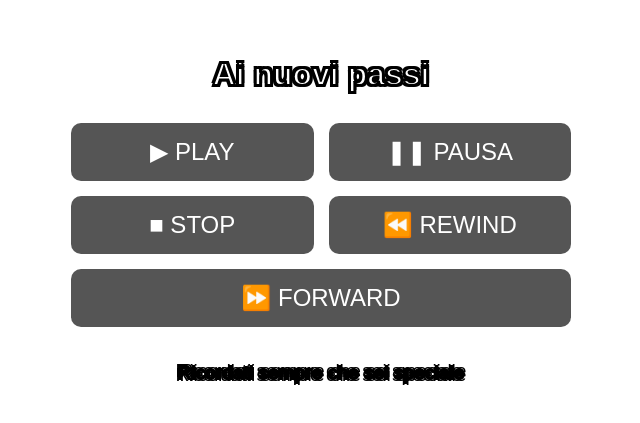
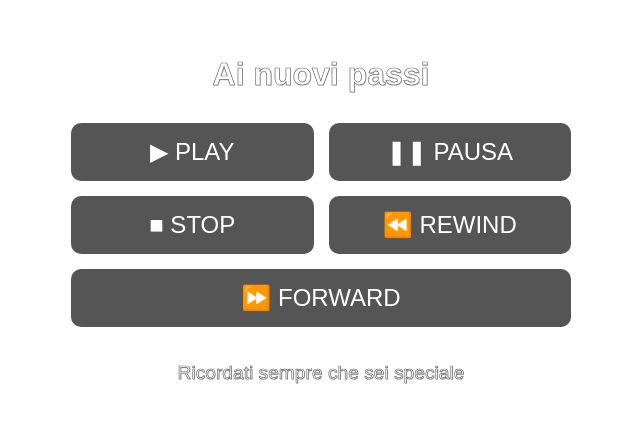
Before and after one commit to giacomopulzato-boop/qr-canzone, a plain HTML site: page index.html in a window 1280 px wide. Shown: the part 191-614 px from the top of the page, without its empty margins (319-959 px from the left). Drawn offline with Linux system fonts and the light colour scheme.

Commit message:
Update index.html

```diff
--- a/index.html
+++ b/index.html
@@ -22,14 +22,11 @@
       text-align: center;
     }
 
+    /* Testo bianco con contorno grigio leggero 0.7px */
     h1, .message {
-      color: #fff; /* riempimento bianco */
-      -webkit-text-stroke: 2px black; /* bordo nero spesso */
-      text-shadow:
-        2px 2px 0 #000,
-        -2px -2px 0 #000,
-        2px -2px 0 #000,
-        -2px 2px 0 #000;
+      color: #fff;
+      -webkit-text-stroke: 0.7px #666; /* contorno grigio chiaro */
+      text-shadow: 0.5px 0.5px 0.3px rgba(0,0,0,0.2); /* ombra leggera */
     }
 
     h1 {
```
